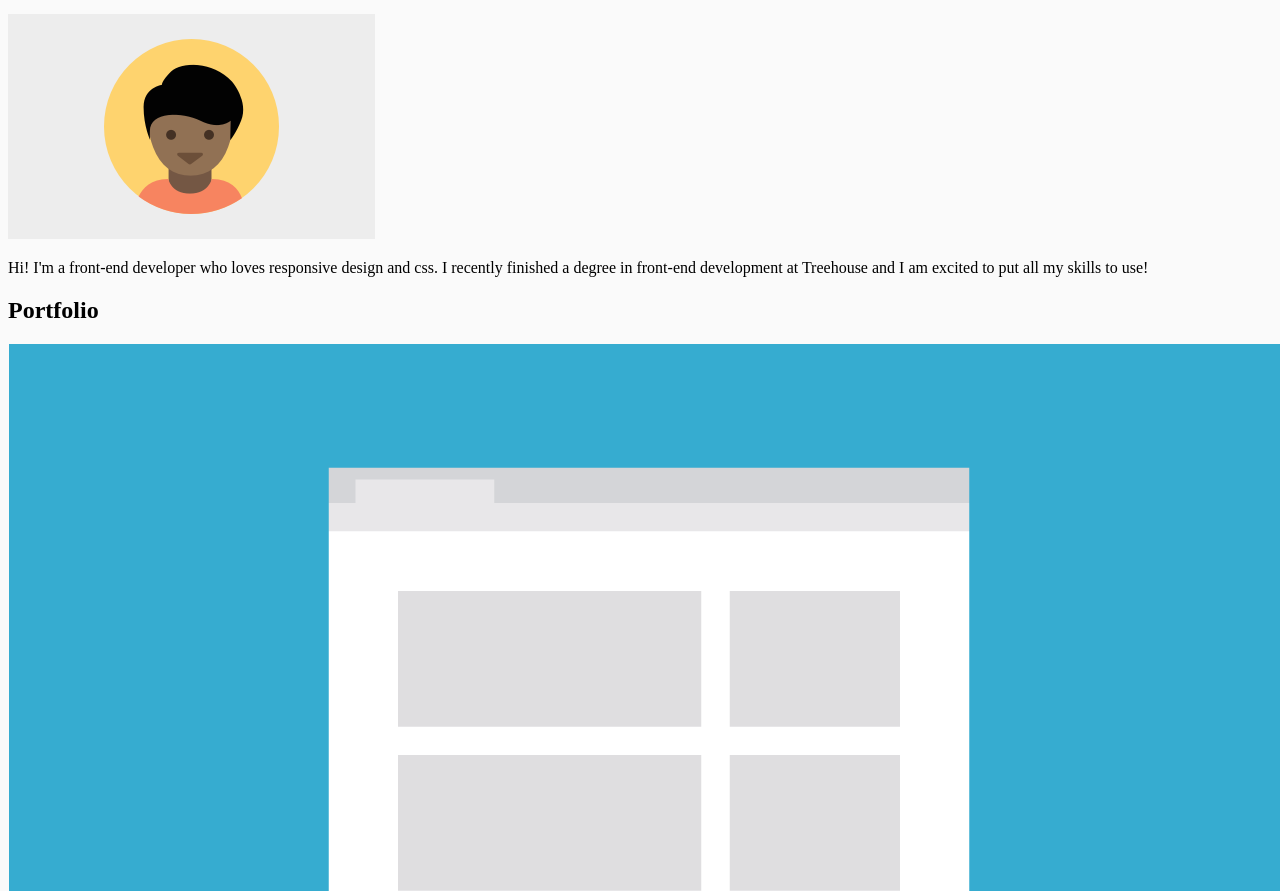
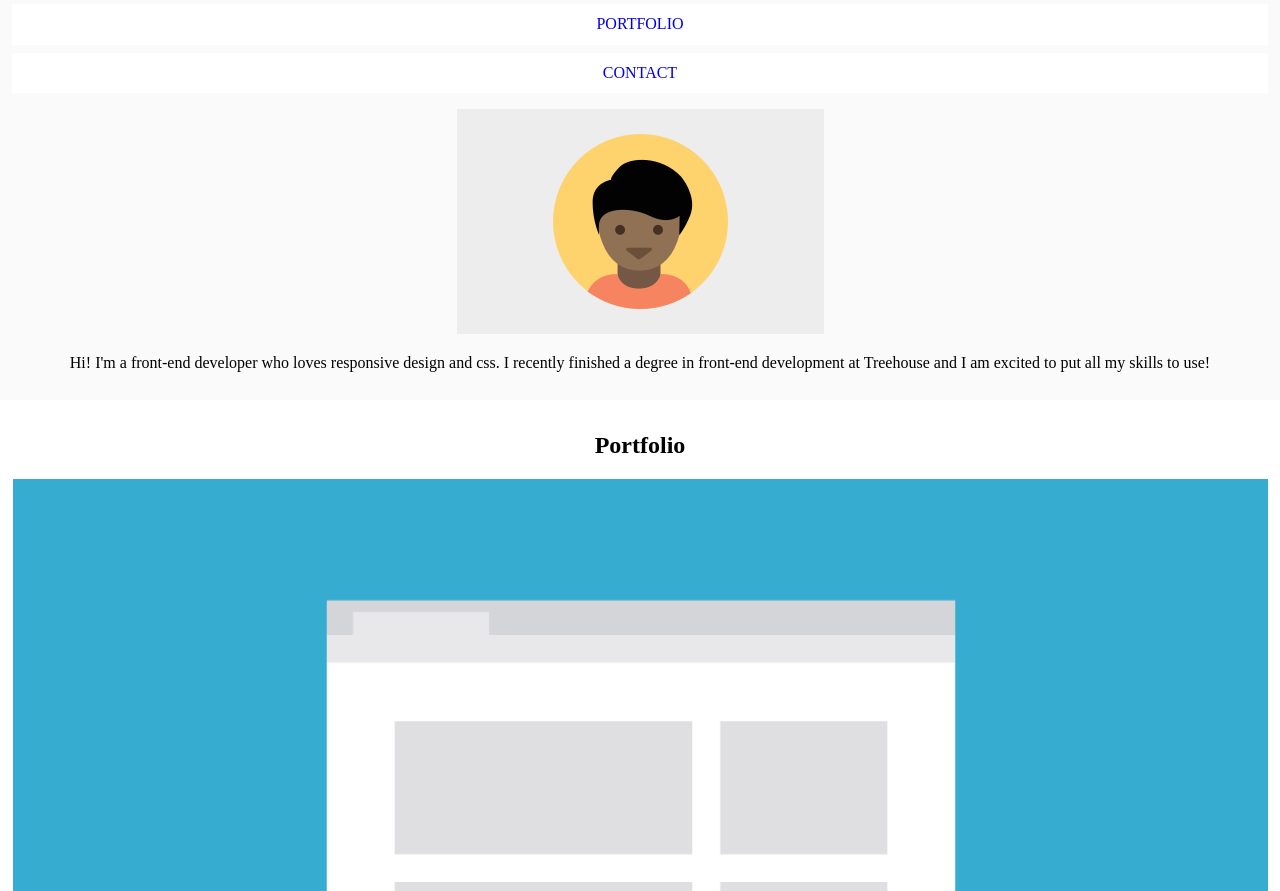
Before and after one commit to CarroForslund/fewd-project2, a plain HTML site: page index.html in a window 1280 px wide. Shown: the part 136-1027 px from the top of the page. Drawn offline with Linux system fonts and the light colour scheme; a web font is replaced by a local one.

Commit message:
Style updated

```diff
--- a/css/styles.css
+++ b/css/styles.css
@@ -1,7 +1,56 @@
 body {
   background-color: #fafafa;
+  text-align: center;
+  margin: 0;
 }
 
-.portfolio {
+nav {
+  padding: 0;
+}
+
+nav ul {
+  padding: 0;
+}
+
+nav ul li {
+  list-style-type: none;
+  padding: .7em 0;
+  margin: .5em 0;
   background-color: #ffffff;
 }
+
+a {
+  text-decoration: none;
+  text-transform: uppercase;
+}
+
+img {
+  max-width: 100%;
+}
+
+.wrapper {
+  padding: .75em;
+}
+
+.profile-img {
+  max-width: 70%;
+}
+
+#portfolio {
+  background-color: #ffffff;
+  margin: 0;
+}
+
+footer {
+  border-top: .5px solid #ededed;
+  justify-content: center;
+}
+
+/* HELPER CLASSES ---------------*/
+.float-left {
+  float: left;
+}
+
+.float-right {
+  float: right;
+}
--- a/index.html
+++ b/index.html
@@ -10,6 +10,7 @@
   <link href="https://fonts.googleapis.com/css?family=Arima+Madurai" rel="stylesheet">
 </head>
   <body>
+    <div class="wrapper">
 
       <header>
         <h1>Student Name</h1>
@@ -25,15 +26,17 @@
 
       <main>
         <div id="home">
-        <img src="images/responsive-layout-profile.png" alt="Student profile picture"/>
+          <img src="images/responsive-layout-profile.png" alt="Student profile picture" class="profile-img"/>
           <p>
             Hi! I'm a front-end developer who loves responsive design and css.
             I recently finished a degree in front-end development at Treehouse
             and I am excited to put all my skills to use!
           </p>
         </div> <!-- about -->
+      </div> <!-- wrapper -->
 
         <div id="portfolio">
+          <div class="wrapper">
 
             <h2>Portfolio</h2>
             <div>
@@ -82,17 +85,18 @@
             </div>
 
             <div>
-          <img src="images/portfolio-6.png" alt="Picture of Calculator project."/>
+              <img src="images/portfolio-6.png" alt="Picture of Calculator project." />
               <h3>Calculator</h3>
               <p>
                 Someone can enter in the numbers they want and press the big blue button
                 and get the result.
               </p>
             </div>
-
+          </div> <!-- wrapper -->
         </div> <!-- portfolio -->
 
         <div id="contact">
+          <div class="wrapper">
             <h2>Contact</h2>
             <p>
               If you'se interested in chatting or want more information about what
@@ -100,12 +104,13 @@
             </p>
             <p>Phone <strong>+1 (111) 555-1234</strong></p>
             <p>Email <strong> email@yoursite.com</strong></p>
+          </div> <!-- wrapper -->
         </div> <!-- contact -->
     </main>
 
-    <footer>
-      <p>Student name</p>
-      <p><a href="#">Back to top</a></p>
+    <footer class="wrapper">
+      <p class="float-left">Student name</p>
+      <p class="float-right"><a href="#">Back to top</a></p>
     </footer>
   </body>
   </html>
```
Lines whose indentation alone changed are shown as unchanged.
